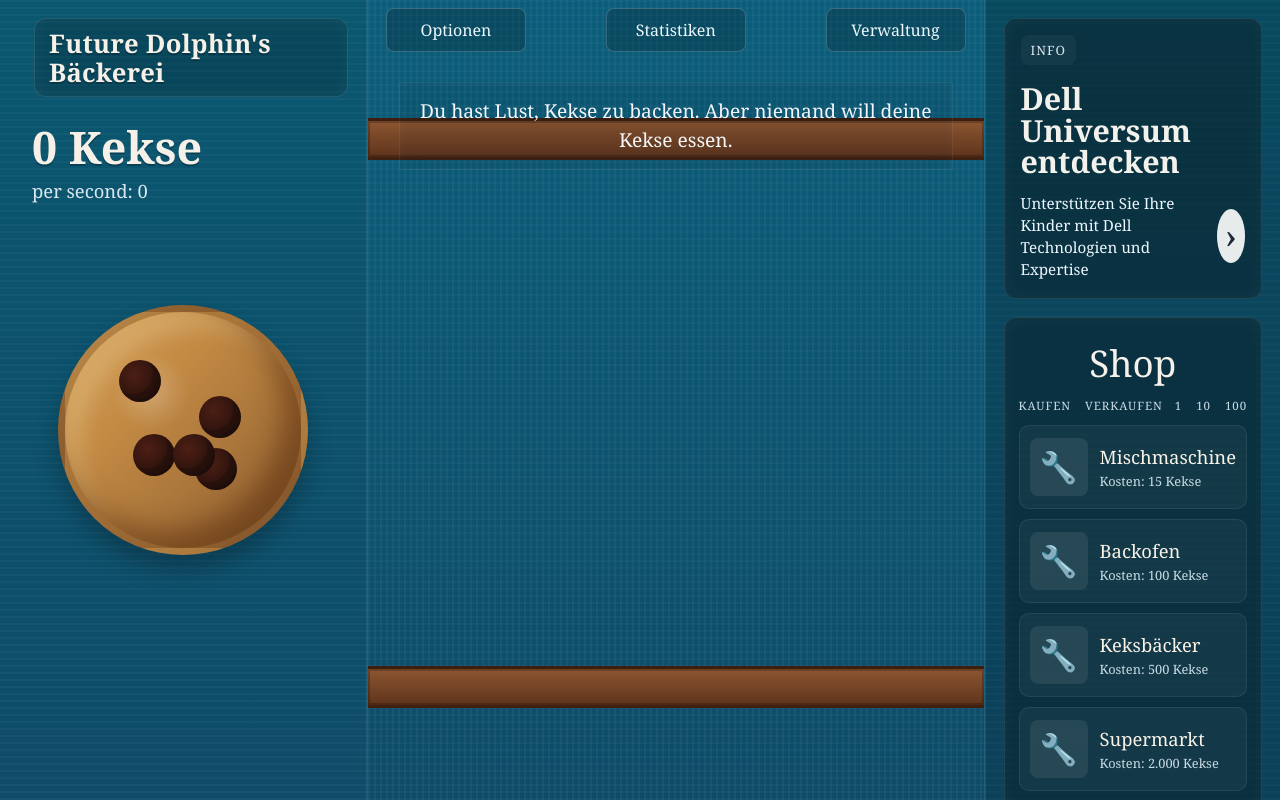
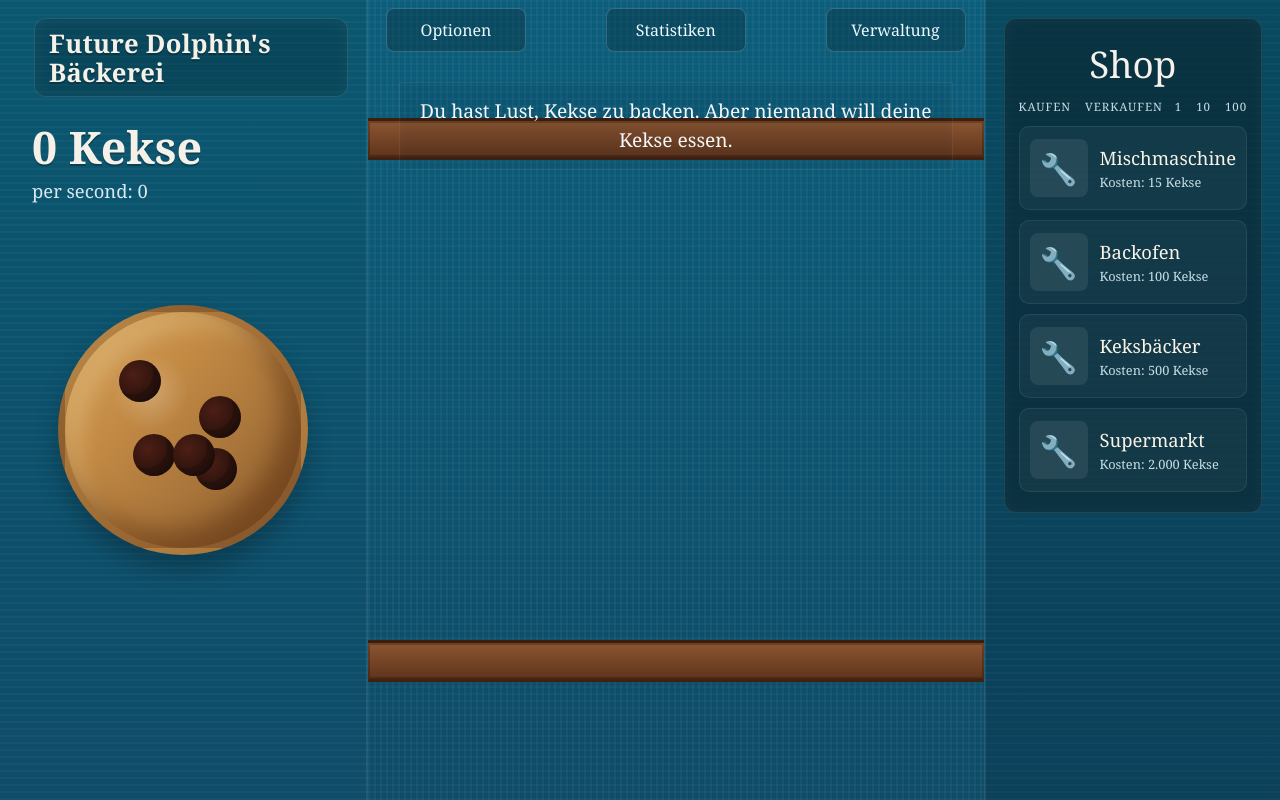
Before and after one commit to GigaELCHQTX/coockie-clicker, a plain HTML site: page index.html in a window 1280 px wide. Drawn offline with Linux system fonts and the light colour scheme.

Commit message:
Remove the top-right promotional banner from the cookie clicker mockup

```diff
--- a/index.html
+++ b/index.html
@@ -46,15 +46,6 @@
       </main>
 
       <aside class="right-panel panel">
-        <div class="info-card">
-          <div class="info-head">Info</div>
-          <h2>Dell Universum entdecken</h2>
-          <div class="info-cta">
-            <span>Unterstützen Sie Ihre Kinder mit Dell Technologien und Expertise</span>
-            <button aria-label="Weiter">›</button>
-          </div>
-        </div>
-
         <div class="shop-card">
           <div class="shop-header">Shop</div>
 
```
